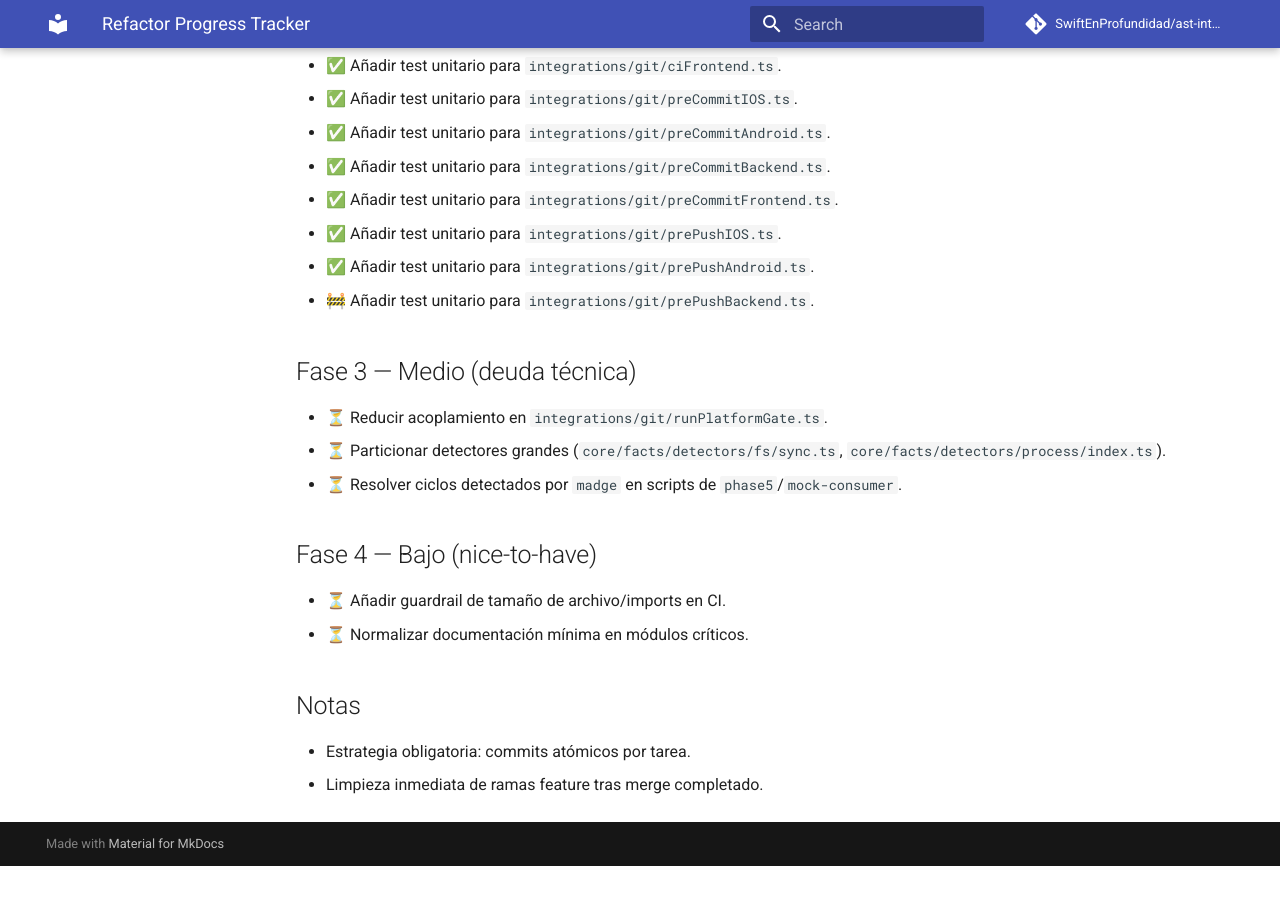
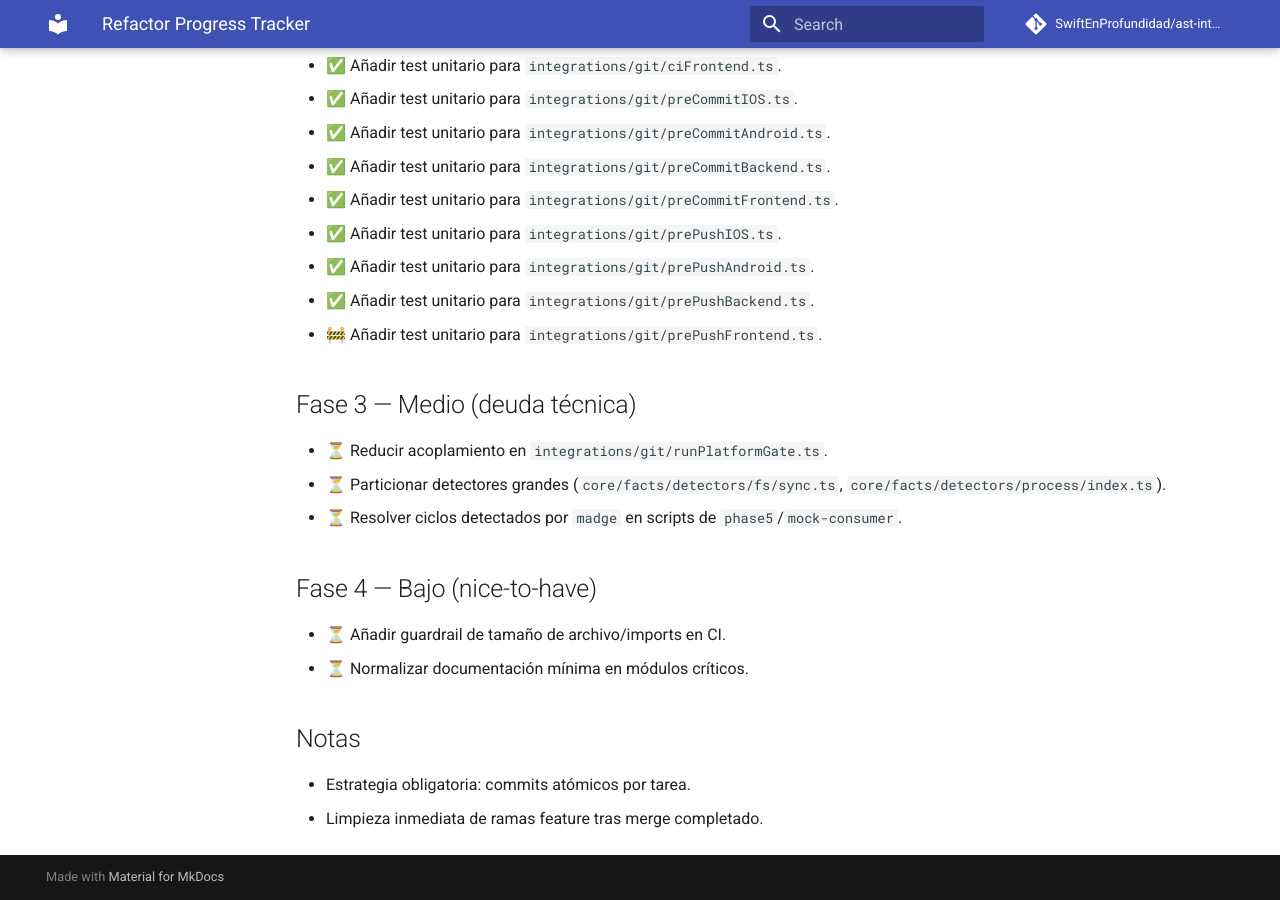
Before and after one commit to SwiftEnProfundidad/ast-intelligence-hooks, an MkDocs documentation site: the page built from docs/REFRACTOR_PROGRESS.md, in a window 1280 px wide and 900 px high, scrolled down 1398 px. Built offline with MkDocs 1.6.1 and Material for MkDocs 9.7.7, drawn with Linux system fonts in a browser that asks for light colours; comment, search, counter and statistics services are not loaded; before the commit the page ends 2264 px from its top, so only the background shows below that.

Commit message:
test(git): add alias coverage for prePushBackend runner

```diff
--- a/docs/REFRACTOR_PROGRESS.md
+++ b/docs/REFRACTOR_PROGRESS.md
@@ -42,7 +42,8 @@ Estado consolidado del refactor con seguimiento de tareas y evidencia del avance
 - ✅ Añadir test unitario para `integrations/git/preCommitFrontend.ts`.
 - ✅ Añadir test unitario para `integrations/git/prePushIOS.ts`.
 - ✅ Añadir test unitario para `integrations/git/prePushAndroid.ts`.
-- 🚧 Añadir test unitario para `integrations/git/prePushBackend.ts`.
+- ✅ Añadir test unitario para `integrations/git/prePushBackend.ts`.
+- 🚧 Añadir test unitario para `integrations/git/prePushFrontend.ts`.
 
 ## Fase 3 — Medio (deuda técnica)
 - ⏳ Reducir acoplamiento en `integrations/git/runPlatformGate.ts`.
```
Also changed, not shown: 1 other file.
